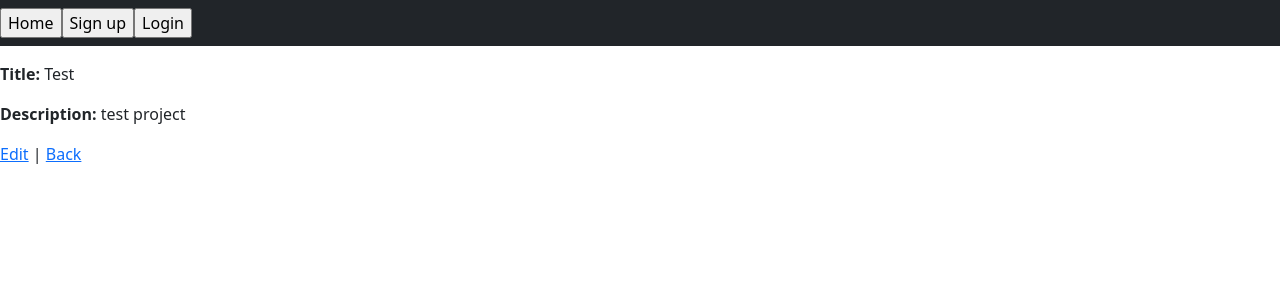
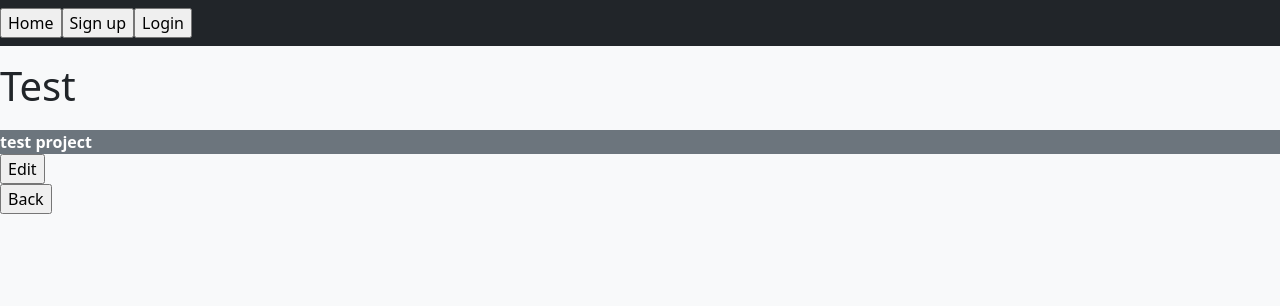
Before and after one commit to jlee3212/CS-3300-001-Project, a Rails app: page /projects/8 in a window 1280 px wide. Shown: the top 306 px of the page. Run offline with Rails 7, Linux system fonts and the light colour scheme; data comes from the database, SQL or seed files in the repository; both versions use the stored data as it was after the commit; style sheets or scripts are compiled from the project's sources; some libraries are stand-ins or nearby versions.

Commit message:
Changed the project show view to be nicer looking.

```diff
--- a/app/views/layouts/application.html.erb
+++ b/app/views/layouts/application.html.erb
@@ -9,7 +9,7 @@
     <%= javascript_include_tag 'application', 'data-turbolinks-track': 'reload' %>
   </head>
 
-  <body>
+  <body class="bg-light">
     <div id="container">
       <nav id ="user_nav" class="navbar navbar-expand-sm bg-dark navbar-dark">
         <ul class="navbar-nav">
--- a/app/views/projects/show.html.erb
+++ b/app/views/projects/show.html.erb
@@ -1,14 +1,15 @@
 <p id="notice"><%= notice %></p>
 
-<p>
-  <strong>Title:</strong>
-  <%= @project.title %>
-</p>
+<div class="jumbotron">
+  <h1 style="margin-bottom: 20px">
+    <%= @project.title %>
+  </h1>
+  <div class="bg-secondary">
+    <strong class="text-white">
+      <%= @project.description %>
+    </strong>
+  </div>
+</div>
 
-<p>
-  <strong>Description:</strong>
-  <%= @project.description %>
-</p>
-
-<%= link_to 'Edit', edit_project_path(@project) %> |
-<%= link_to 'Back', projects_path %>
+<%= button_to 'Edit', edit_project_path(@project) %>
+<%= button_to 'Back', projects_path, :method => "get" %>
```
Also changed, not shown: db/development.sqlite3, 1 other file.
